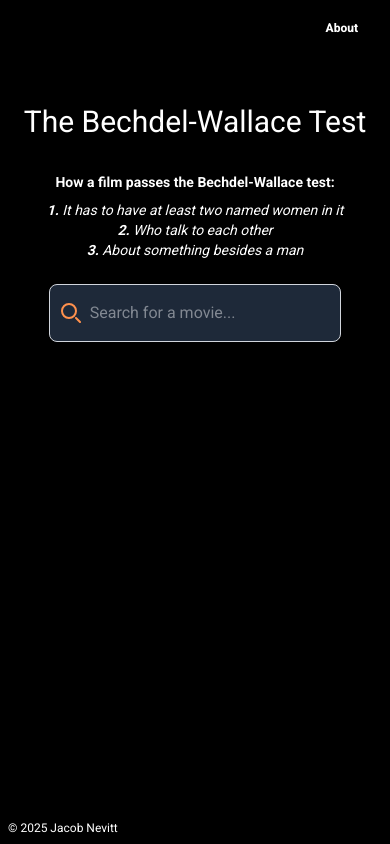
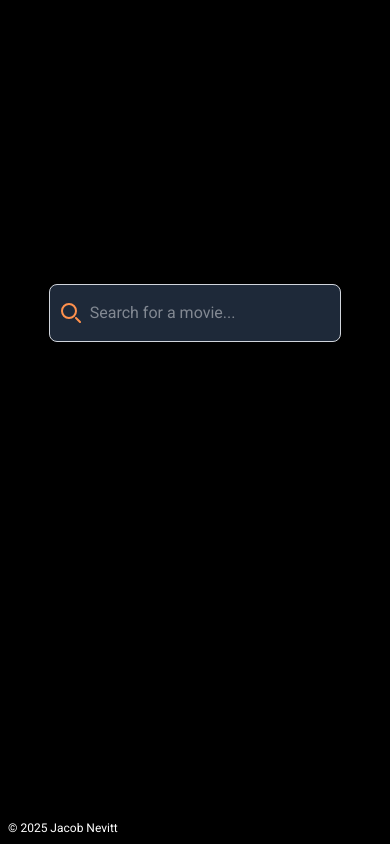
Before and after one commit to jacobadam/bechdel-wallace-test, a Next.js app: page / in a window 390 px wide. Built offline with nearby package versions, Linux system fonts and the light colour scheme; grey boxes are pictures that could not be loaded.

Commit message:
update background on mobile

```diff
--- a/src/app/globals.css
+++ b/src/app/globals.css
@@ -2,21 +2,20 @@
 
 :root {
   --background: black;
-  --foreground: white;
   --font-roboto: "Roboto", sans-serif;
   --font-roboto-mono: "Roboto Mono", monospace;
 }
 
 @theme inline {
   --color-background: var(--background);
-  --color-foreground: var(--foreground);
+  --color-foreground: var(--background);
   --font-sans: var(--font-roboto);
   --font-mono: var(--font-roboto-mono);
 }
 
 body {
   background: var(--background);
-  color: var(--foreground);
+  color: var(--background);
   font-family: var(--font-roboto);
 }
 
```
